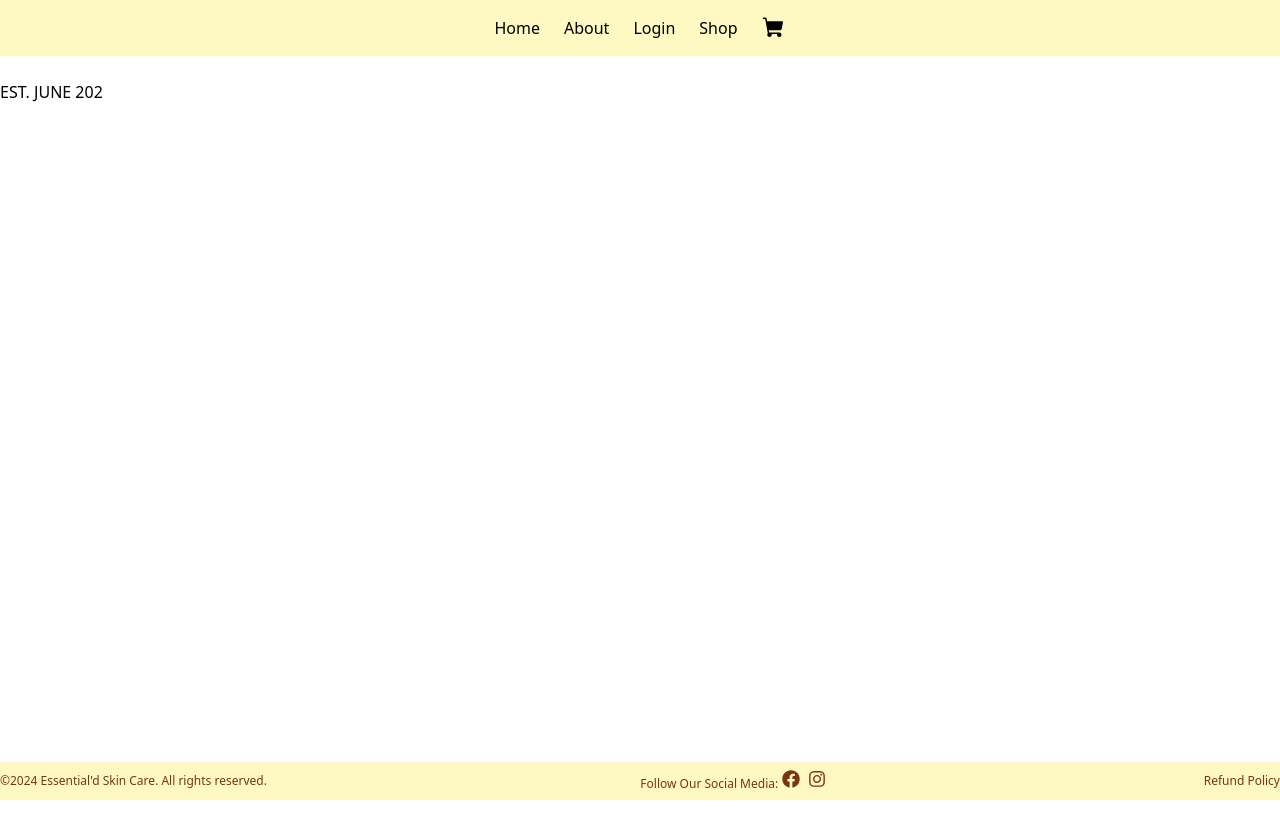
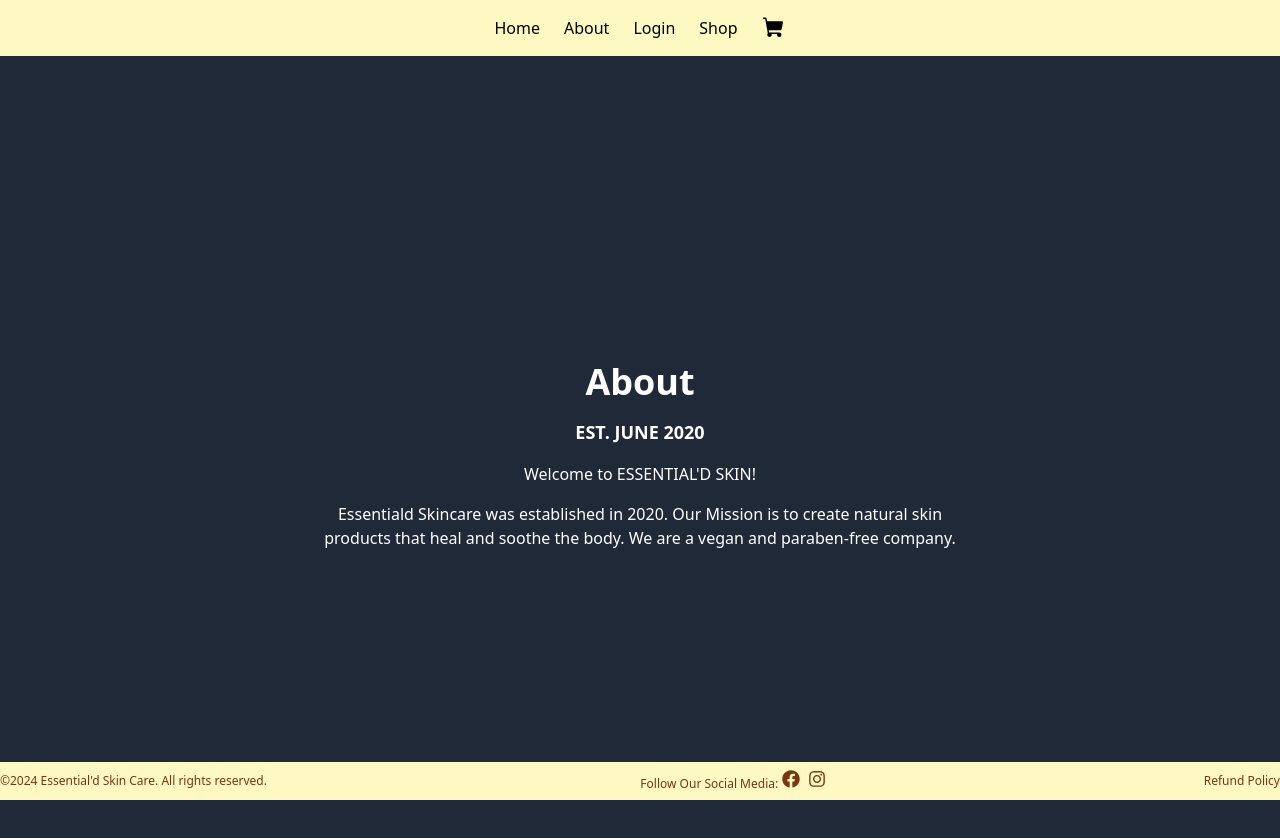
Before and after one commit to JGrant024/Jonathan_skinCare, a React (Vite) app: page /about in a window 1280 px wide. Shown: the top 838 px of the page. Before the commit the page ends 800 px from the top, so only its background shows below. Built offline with nearby package versions, Linux system fonts and the light colour scheme; no server answers; a web font is replaced by a local one.

Commit message:
completed updates to flip card, and about page

```diff
--- a/src/pages/About.jsx
+++ b/src/pages/About.jsx
@@ -1,9 +1,17 @@
 const About = () => {
   return (
-    <>
-      <h1 style={{ color: "White" }}>About</h1>
-      <p> EST. JUNE 202</p>
-    </>
+    <div className="min-h-screen bg-gray-800 flex flex-col items-center justify-center text-white p-4">
+      <h1 className="text-4xl font-bold mb-4">About</h1>
+      <div className="max-w-2xl text-center">
+        <span className="text-lg font-semibold">EST. JUNE 2020</span>
+        <p className="mt-4">Welcome to ESSENTIAL'D SKIN!</p>
+        <p className="mt-4">
+          Essentiald Skincare was established in 2020. Our Mission is to create
+          natural skin products that heal and soothe the body. We are a vegan
+          and paraben-free company.
+        </p>
+      </div>
+    </div>
   );
 };
 
--- a/src/pages/Home.css
+++ b/src/pages/Home.css
@@ -36,3 +36,7 @@
   color: black;
   transform: rotateY(180deg);
 }
+
+.padding-custom {
+  padding: 7.5rem;
+}
--- a/src/pages/Home.jsx
+++ b/src/pages/Home.jsx
@@ -1,4 +1,3 @@
-import React from "react";
 import logo from "../assets/Images/Essentiald_logo.avif";
 import apply from "../assets/Images/apply.png";
 import Survey from "../assets/Images/Survey.png";
@@ -21,7 +20,8 @@ const products = [
   {
     name: "Whipped Butter",
     image: Whipped_butter,
-    description: "Rich and creamy whipped butter for your skin.",
+    description:
+      "Rich and creamy whipped butter for your skin. Whipped to perfection.",
   },
   {
     name: "Skin Investment",
@@ -31,20 +31,22 @@ const products = [
   {
     name: "Boxed Oil",
     image: Boxed_oil,
-    description: "Essential oils for daily skincare routine.",
+    description:
+      "Essential oils for daily skincare routine. Try some of our various scents!",
   },
   {
     name: "Surveys Are In",
     image: Survey,
-    description: "Your feedback matters. See what others are saying!",
+    description:
+      "Your feedback matters. See what others are saying about our natural body butters!",
   },
 ];
 
 function Home() {
   return (
-    <div className="font-sans bg-yellow-100 p-10">
+    <div className="font-sans bg-yellow-100 p-10 padding-custom">
       <div className="text-center mb-10 bg-amber-900 text-white py-6">
-        <h1 className="text-4xl font-bold">Welcome to Essential'd Skincare</h1>
+        <h1 className="text-4xl font-bold">Welcome to Essential'd Skin Care</h1>
       </div>
       <div className="grid grid-cols-1 md:grid-cols-2 lg:grid-cols-3 gap-4">
         {products.map((product, index) => (
```
